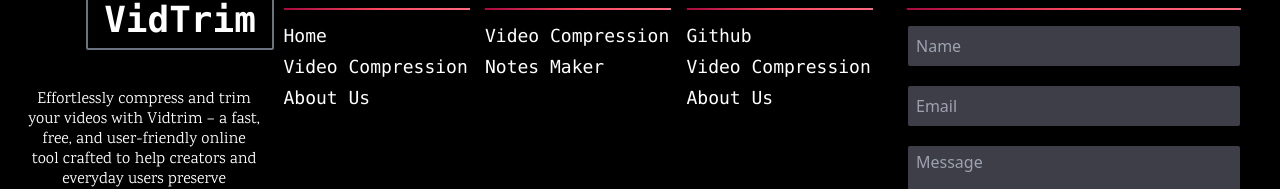
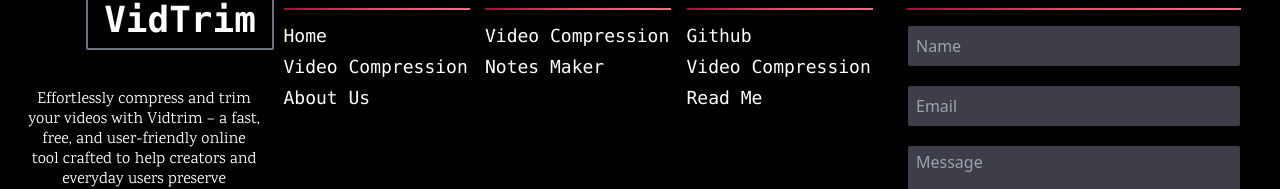
Before and after one commit to ChandraShekharSaini/frontend, a React (Vite) app: page / in a window 1280 px wide. Shown: the part 4929-5118 px from the top of the page. Built offline with nearby package versions, Linux system fonts and the light colour scheme; grey boxes are pictures that could not be loaded; a web font is replaced by a local one.

Commit message:
Added Link to footer

```diff
--- a/src/components/Footer.jsx
+++ b/src/components/Footer.jsx
@@ -193,12 +193,15 @@
               >
                 Video Compression
               </Link>
-              <Link
-                to={"/about"}
+              <a
+                href={
+                  "https://github.com/ChandraShekharSaini/VidTrim/blob/master/README.md"
+                }
+                target="_blank"
                 className="text-[18px] transition duration-300 hover:text-red-600 hover:underline hover:decoration-red-600 hover:underline-offset-2 font-mono"
               >
-                About Us
-              </Link>
+                Read Me
+              </a>
             </div>
           </div>
         </div>
```
